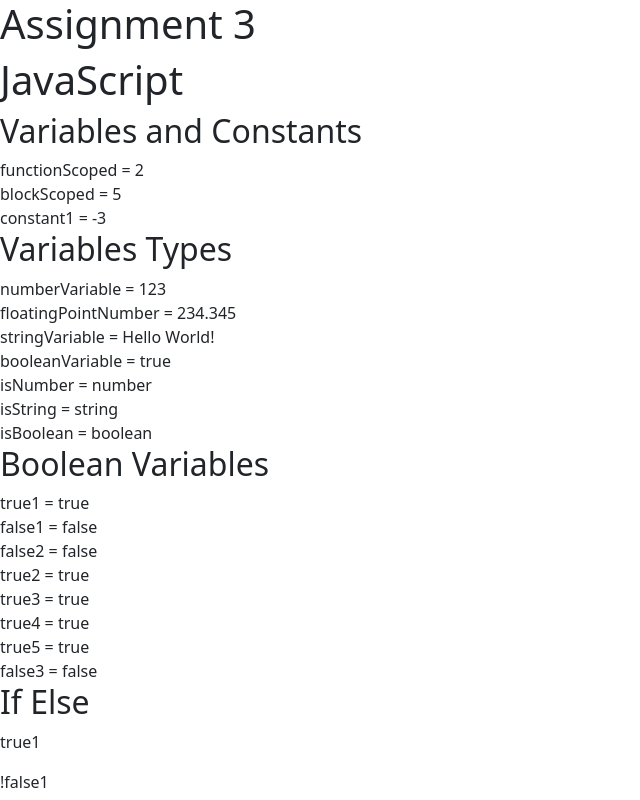
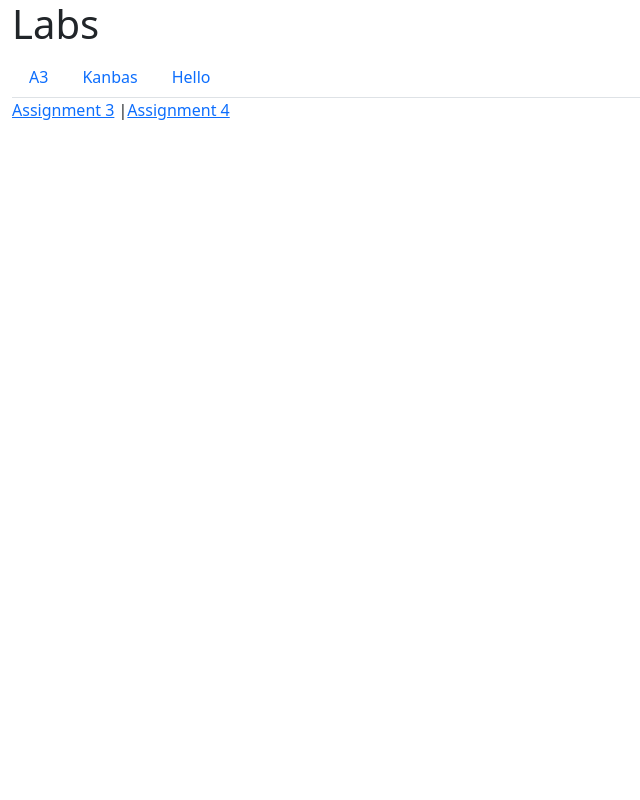
Before and after one commit to wzhang1123/kanbas, a React (Create React App) app: page /#/Labs in a window 1280 px wide. Shown: the top 800 px of the page, without its empty margins (0-640 px from the left). Built offline with nearby package versions, Linux system fonts and the light colour scheme.

Commit message:
finished 2.3

```diff
--- a/src/Kanbas/index.tsx
+++ b/src/Kanbas/index.tsx
@@ -1,8 +1,12 @@
+import { Link } from "react-router-dom";
+import Nav from "../Nav";
+
 function Kanbas() {
-    return(
-       <div>
-          <h1>Kanbas</h1>
-       </div>
-    );
- }
- export default Kanbas
+  return (
+    <div>
+      <Nav />
+      <h1>Kanbas</h1>
+    </div>
+  );
+}
+export default Kanbas;
--- a/src/Labs/a3/HelloWorld.tsx
+++ b/src/Labs/a3/HelloWorld.tsx
@@ -1,5 +1,13 @@
-function HelloWorld()   {
-    return <h1>Hello World!</h1>;
+import { Link } from "react-router-dom";
+import Nav from "../../Nav";
+
+function HelloWorld() {
+  return (
+    <div>
+      <Nav />
+      <h1>Hello World!</h1>
+    </div>
+  );
 }
 
 export default HelloWorld;
--- a/src/Labs/index.tsx
+++ b/src/Labs/index.tsx
@@ -1,12 +1,19 @@
-import Assignment3 from "./a3"
+import { Link } from "react-router-dom";
+import Assignment3 from "./a3";
 import JavaScript from "./a3/JavaScript";
-
+import Nav from "../Nav";
+import { Routes, Route } from "react-router-dom";
 function Labs() {
-    return (
-       <div>
-          <Assignment3/>
-          <JavaScript/>
-       </div>
-    );
- }
- export default Labs;
+  return (
+    <div className="container-fluid">
+      <h1>Labs</h1>
+      <Nav />
+      <Link to="/Labs/a3">Assignment 3</Link> |
+      <Link to="/Labs/a4">Assignment 4</Link>
+      <Routes>
+        <Route path="/a3/*" element={<Assignment3 />} />
+      </Routes>
+    </div>
+  );
+}
+export default Labs;
--- /dev/null
+++ b/src/Nav.tsx
@@ -0,0 +1,28 @@
+import { Link, useLocation } from "react-router-dom";
+function Nav() {
+  const { pathname } = useLocation();
+  return (
+    <nav className="nav nav-tabs mt-2">
+      <Link
+        to="/Labs/a3"
+        className={`nav-link ${pathname.includes("a3") ? "active" : ""}`}
+      >
+        A3
+      </Link>
+      <Link
+        to="/Kanbas"
+        className={`nav-link ${pathname.includes("Kanbas") ? "active" : ""}`}
+      >
+        Kanbas
+      </Link>
+      <Link
+        to="/hello"
+        className={`nav-link ${pathname.includes("hello") ? "active" : ""}`}
+      >
+        Hello
+      </Link>
+    </nav>
+  );
+}
+
+export default Nav;
```
Also changed, not shown: src/App.tsx (+10 -10 lines), src/Labs/a3/JavaScript/functions/FunctionDestructing.tsx (+12 -6 lines), src/Labs/a3/routing/Add.tsx (added, +13 -0 lines), src/Labs/a3/routing/PathParameters.tsx (added, +15 -0 lines).
